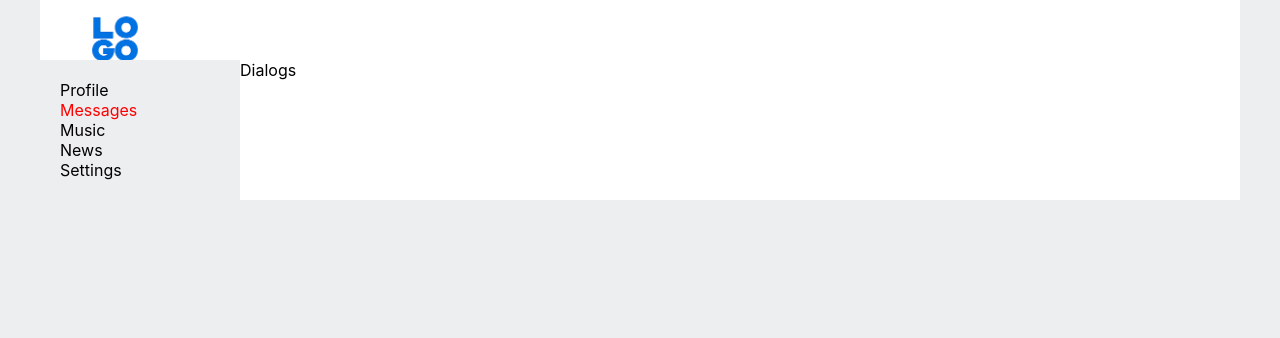
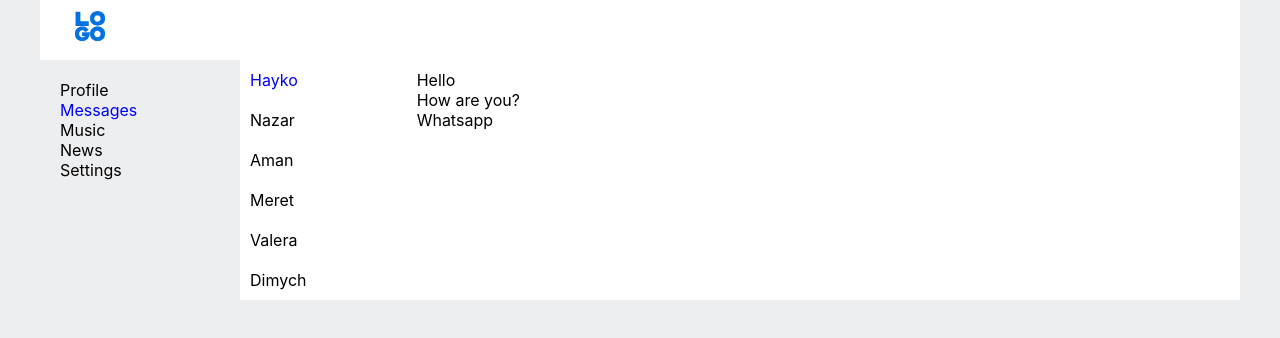
Before and after one commit to hayid/my-app, a React (Create React App) app: page /dialogs in a window 1280 px wide. Shown: the top 338 px of the page. Built offline with nearby package versions, Linux system fonts and the light colour scheme.

Commit message:
change style of dialogs

```diff
--- a/src/components/Dialogs/Dialogs.jsx
+++ b/src/components/Dialogs/Dialogs.jsx
@@ -1,10 +1,35 @@
 import React from 'react';
 import s from './Dialogs.module.css';
 
-const Dialogs =(props)=> {
+const Dialogs = (props) => {
     return (
-        <div>
-            Dialogs
+        <div className={s.dialogs}>
+            <div className={s.dialogsItems}>
+                <div className={s.dialog + ' ' + s.active}>
+                    Hayko
+            </div>
+                <div className={s.dialog}>
+                    Nazar
+            </div>
+                <div className={s.dialog}>
+                    Aman
+            </div>
+                <div className={s.dialog}>
+                    Meret
+            </div>
+                <div className={s.dialog}>
+                    Valera
+            </div>
+                <div className={s.dialog}>
+                    Dimych
+            </div>
+            </div>
+                <div className={s.messages}>
+                    <div className={s.dialog}>Hello</div>
+                    <div className={s.dialog}>How are you?</div>
+                    <div className={s.dialog}>Whatsapp</div>
+
+            </div>
         </div>
     )
 }
--- a/src/components/Dialogs/Dialogs.module.css
+++ b/src/components/Dialogs/Dialogs.module.css
@@ -0,0 +1,18 @@
+.dialogs{
+display: grid;
+grid-template-columns: 2fr 10fr;
+
+}
+.dialogsItems .dialog{
+    padding: 10px;
+
+}
+.dialogsItems .active{
+    color: blue;
+}
+.messages{
+    padding: 10px;
+}
+.messages .message{
+
+}
--- a/src/components/Header/Header.module.css
+++ b/src/components/Header/Header.module.css
@@ -4,5 +4,6 @@
 }
 
 .header img {
-    width: 150px;
+    width: 100px;
+
 }
--- a/src/components/Navbar/Navbar.module.css
+++ b/src/components/Navbar/Navbar.module.css
@@ -10,5 +10,5 @@
 }
 
 .item a.activeLink{
-    color:red;
+    color:blue;
 }
--- a/src/components/Profile/Profile.module.css
+++ b/src/components/Profile/Profile.module.css
@@ -1,4 +1,5 @@
 img{
-    width: 1000px;
+    width: 900px;
+
 
 }
```
Also changed, not shown: 1 other file (tests, documents, lock files or other folders).
